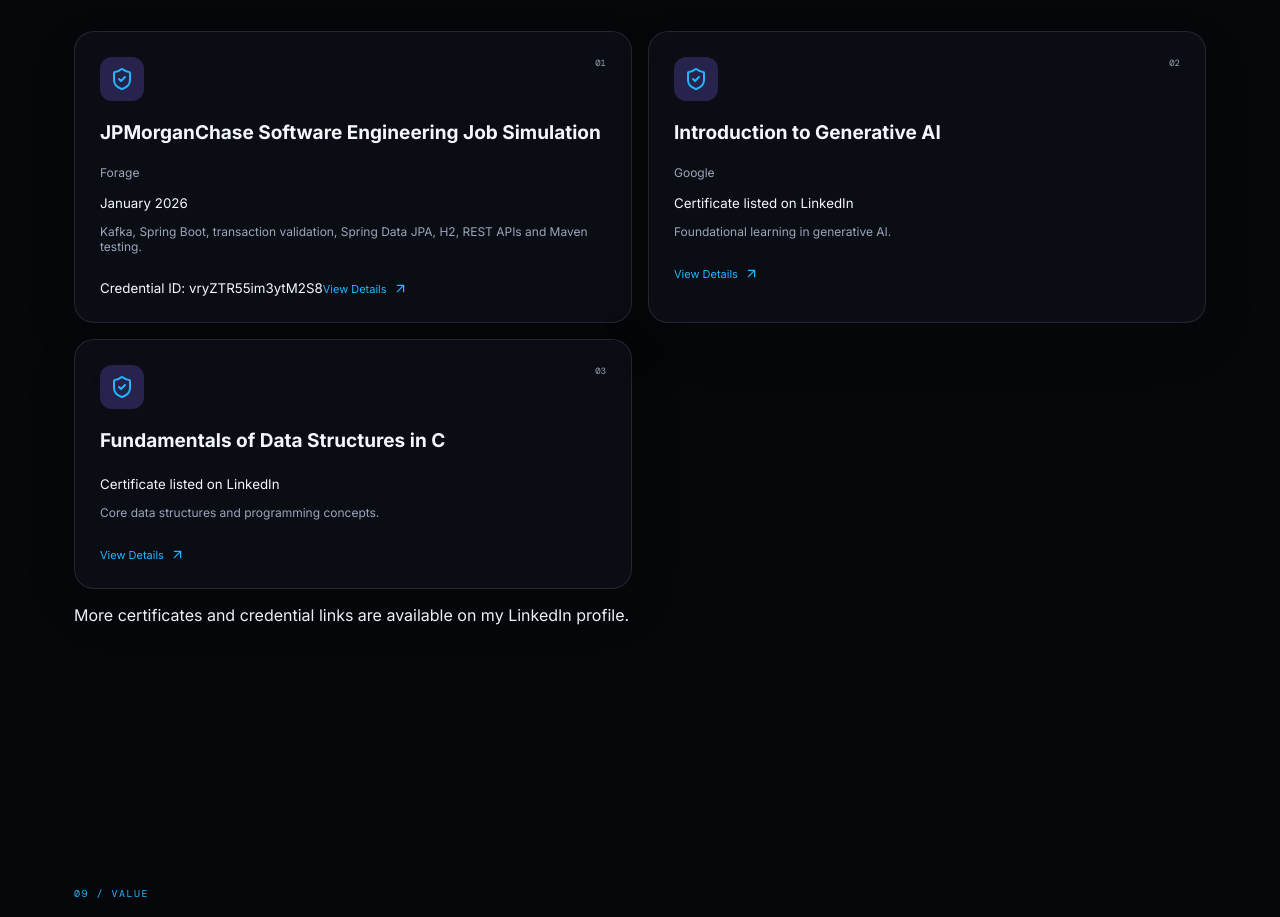
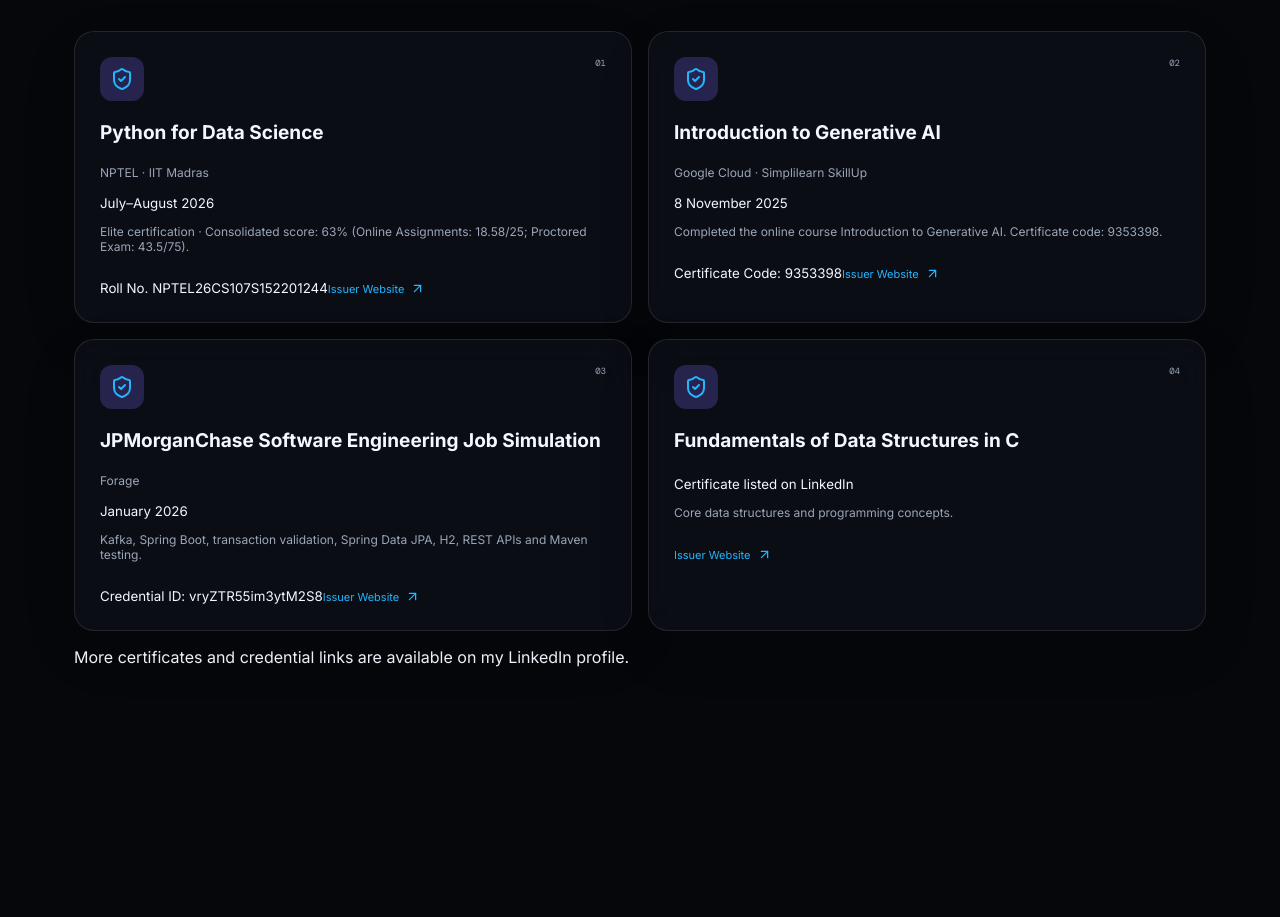
Before and after one commit to AmoghaKJ/amogha-kj-portfolio, a React (Vite) app: page / in a window 1280 px wide. Shown: the part 8120-9037 px from the top of the page. Built offline with nearby package versions, Linux system fonts and the light colour scheme.

Commit message:
Add NPTEL and Generative AI certificates

```diff
--- a/src/main.jsx
+++ b/src/main.jsx
@@ -205,13 +205,14 @@
 }
 function Certifications() {
   const certifications = [
+    {title:"Python for Data Science",issuer:"NPTEL · IIT Madras",issued:"July–August 2026",detail:"Elite certification · Consolidated score: 63% (Online Assignments: 18.58/25; Proctored Exam: 43.5/75).",credential:"Roll No. NPTEL26CS107S152201244",url:"https://nptel.ac.in/"},
+    {title:"Introduction to Generative AI",issuer:"Google Cloud · Simplilearn SkillUp",issued:"8 November 2025",detail:"Completed the online course Introduction to Generative AI. Certificate code: 9353398.",credential:"Certificate Code: 9353398",url:"https://www.simplilearn.com/skillup-free-online-courses"},
     {title:"JPMorganChase Software Engineering Job Simulation",issuer:"Forage",issued:"January 2026",detail:"Kafka, Spring Boot, transaction validation, Spring Data JPA, H2, REST APIs and Maven testing.",credential:"vryZTR55im3ytM2S8",url:"https://www.theforage.com/"},
-    {title:"Introduction to Generative AI",issuer:"Google",issued:"Certificate listed on LinkedIn",detail:"Foundational learning in generative AI.",url:"https://www.linkedin.com/in/amoghakj/"},
     {title:"Fundamentals of Data Structures in C",issuer:"",issued:"Certificate listed on LinkedIn",detail:"Core data structures and programming concepts.",url:"https://www.linkedin.com/in/amoghakj/"}
   ];
   return <section id="certifications" className="section"><SectionHeading eyebrow="08 / CREDENTIALS" title="Certifications" sub="Selected certifications and hands-on learning."/><div className="cert-grid">
     {certifications.map((cert,i)=><motion.div className="cert-card glass" key={cert.title} whileHover={{y:-6}} initial={{opacity:0,y:20}} whileInView={{opacity:1,y:0}} viewport={{once:true}}>
-      <div className="cert-icon"><ShieldCheck/></div><span>0{i+1}</span><h3>{cert.title}</h3>{cert.issuer&&<p>{cert.issuer}</p>}<small>{cert.issued}</small><p>{cert.detail}</p>{cert.credential&&<small>Credential ID: {cert.credential}</small>}<a href={cert.url} target="_blank" rel="noreferrer">View Details <ArrowUpRight size={15}/></a>
+      <div className="cert-icon"><ShieldCheck/></div><span>0{i+1}</span><h3>{cert.title}</h3>{cert.issuer&&<p>{cert.issuer}</p>}<small>{cert.issued}</small><p>{cert.detail}</p>{cert.credential&&<small>{cert.credential.startsWith("Roll No.") ? cert.credential : cert.credential.startsWith("Certificate Code:") ? cert.credential : "Credential ID: "+cert.credential}</small>}<a href={cert.url} target="_blank" rel="noreferrer">Issuer Website <ArrowUpRight size={15}/></a>
     </motion.div>)}
   </div><p className="cert-note">More certificates and credential links are available on <a href="https://www.linkedin.com/in/amoghakj/" target="_blank" rel="noreferrer">my LinkedIn profile</a>.</p></section>
 }
```
